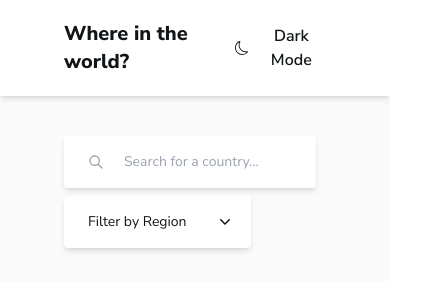
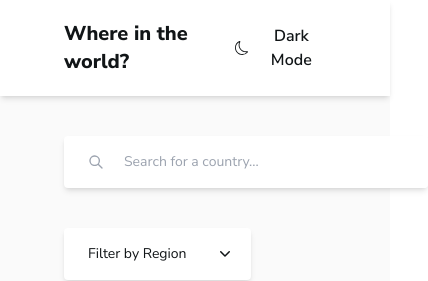
Before and after one commit to ejbolts/React-Rest-Countries-Theme-Switcher, a React (Vite) app: page / in a window 390 px wide. Shown: the top 281 px of the page, 428 px wide, since content can reach past the window. Built offline with nearby package versions, Linux system fonts and the light colour scheme.

Commit message:
fixed styling

```diff
--- a/src/components/CountrySearchFilter.jsx
+++ b/src/components/CountrySearchFilter.jsx
@@ -14,7 +14,7 @@ export default function CountrySearchFilter() {
   return (
     <div className="flex justify-between p-10 px-16 max-sm:flex-wrap ">
       <div
-        className={`flex shadow-md rounded items-center max-sm:mb-2 ${
+        className={`flex shadow-md rounded items-center max-sm:mb-10 ${
           darkMode
             ? "bg-darkModeElement text-white"
             : " bg-white text-lightModeText  "
@@ -30,7 +30,7 @@ export default function CountrySearchFilter() {
           <path d="M16.32 14.9l5.39 5.4a1 1 0 01-1.42 1.4l-5.38-5.38a8 8 0 111.41-1.41zM10 16a6 6 0 100-12 6 6 0 000 12z" />
         </svg>
         <input
-          className={`text-sm min-w-96  max-md:min-w-52 rounded  p-4 ${
+          className={`text-sm min-w-96  max-md:min-w-80 rounded  p-4 ${
             darkMode
               ? "bg-darkModeElement text-white"
               : "bg-white text-lightModeText  "
--- a/src/components/DetailPage.jsx
+++ b/src/components/DetailPage.jsx
@@ -46,8 +46,8 @@ export default function DetailPage() {
             }`}
           >
             <h2 className="font-extrabold text-2xl pb-2">{country.name}</h2>
-            <div className="flex md:justify-between flex-wrap">
-              <div>
+            <div className="flex max-w-lg justify-between flex-wrap ">
+              <div className="mb-8">
                 <div className="my-1">
                   <span className="font-bold text-sm">Native Name: </span>
                   <span className="text-sm">{country.nativeName}</span>
@@ -80,7 +80,7 @@ export default function DetailPage() {
                   <span className="font-bold text-sm">Currencies: </span>
                   <span className="text-sm">{country.currencies[0].name}</span>
                 </div>
-                <div className="my-1">
+                <div className="my-1 mb-8">
                   <span className="font-bold text-sm">Languages: </span>
                   {country.languages.map((language, index) => {
                     const isLast = index === country.languages.length - 1;
```
